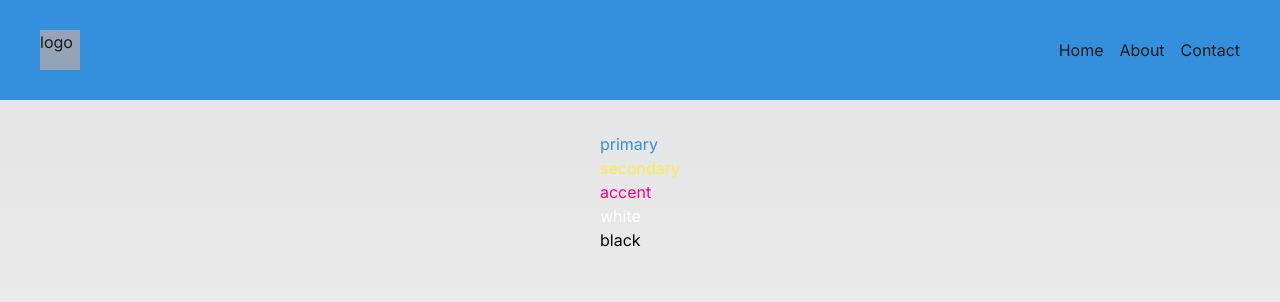
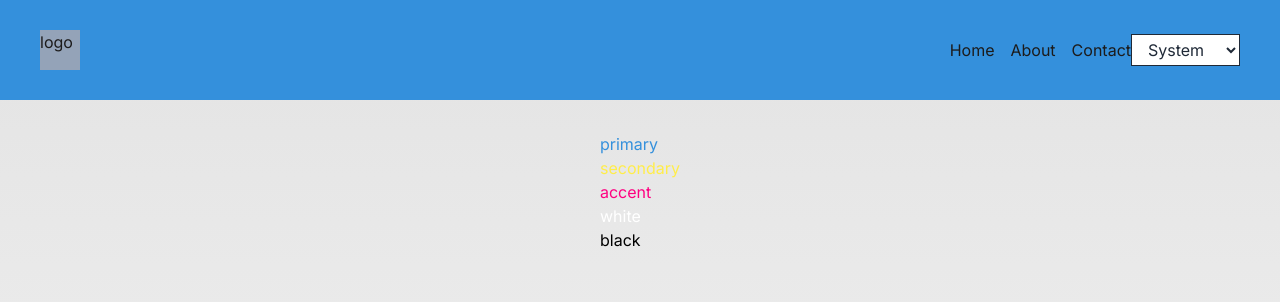
Before and after one commit to MiniMacaw/blog-template, a Next.js app: page / in a window 1280 px wide. Shown: the top 302 px of the page. Built offline with nearby package versions, Linux system fonts and the light colour scheme.

Commit message:
add:select theme

```diff
--- a/src/components/main-header.tsx
+++ b/src/components/main-header.tsx
@@ -1,3 +1,5 @@
+import { SelectTheme } from "@/components/select-theme"
+
 const routesText = [
     {
         path: "/",
@@ -32,6 +34,7 @@ export function MainHeader() {
                         routesText.map((route) => (<li key={route.path}><a href={route.path}>{route.name}</a></li>))
                     }
                 </ul>
+                <SelectTheme/>
             </nav>
         </header>
     );
--- a/src/components/toggle-theme-btn.tsx
+++ b/src/components/select-theme.tsx
@@ -5,7 +5,7 @@ import { useTheme } from 'next-themes'
 
 const ThemeList = ['light', 'dark', 'pink', 'contrast']
 
-const ToggleThemeBtn = () => {
+const SelectTheme = () => {
   const [mounted, setMounted] = useState(false)
   const { theme, setTheme } = useTheme()
   // When mounted on client, now we can show the UI
@@ -38,4 +38,4 @@ const ToggleThemeBtn = () => {
   )
 }
 
-export default ToggleThemeBtn
+export { SelectTheme }
```
